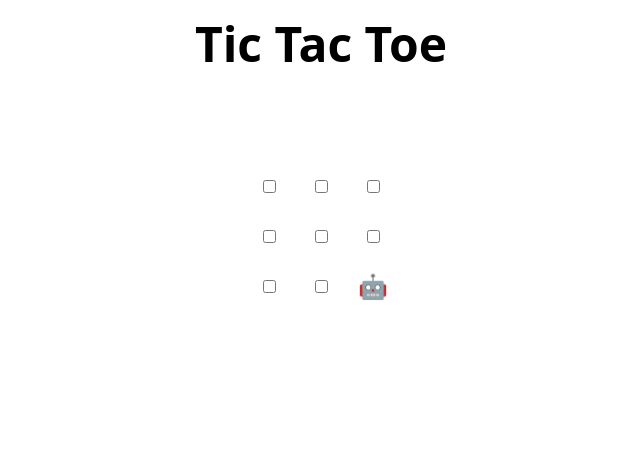
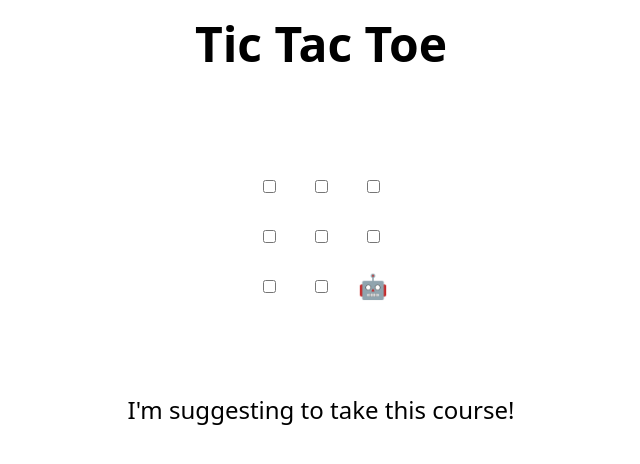
Before and after one commit to Emmett-Waechtler/skills-review-pull-reques, a plain HTML site: page index.html in a window 1280 px wide. Shown: the whole page, without its empty margins (319-959 px from the left). Drawn offline with Linux system fonts and the light colour scheme.

Commit message:
Update index.html

```diff
--- a/index.html
+++ b/index.html
@@ -48,7 +48,7 @@
 </table>
 
 <h2 hidden>Game over, refresh to play again 🧑‍💻 🤖!</h2>
-
+I'm suggesting to take this course!
 <script>
   // Initialization
   const boxes = Array.from(document.querySelectorAll("td"));
```
